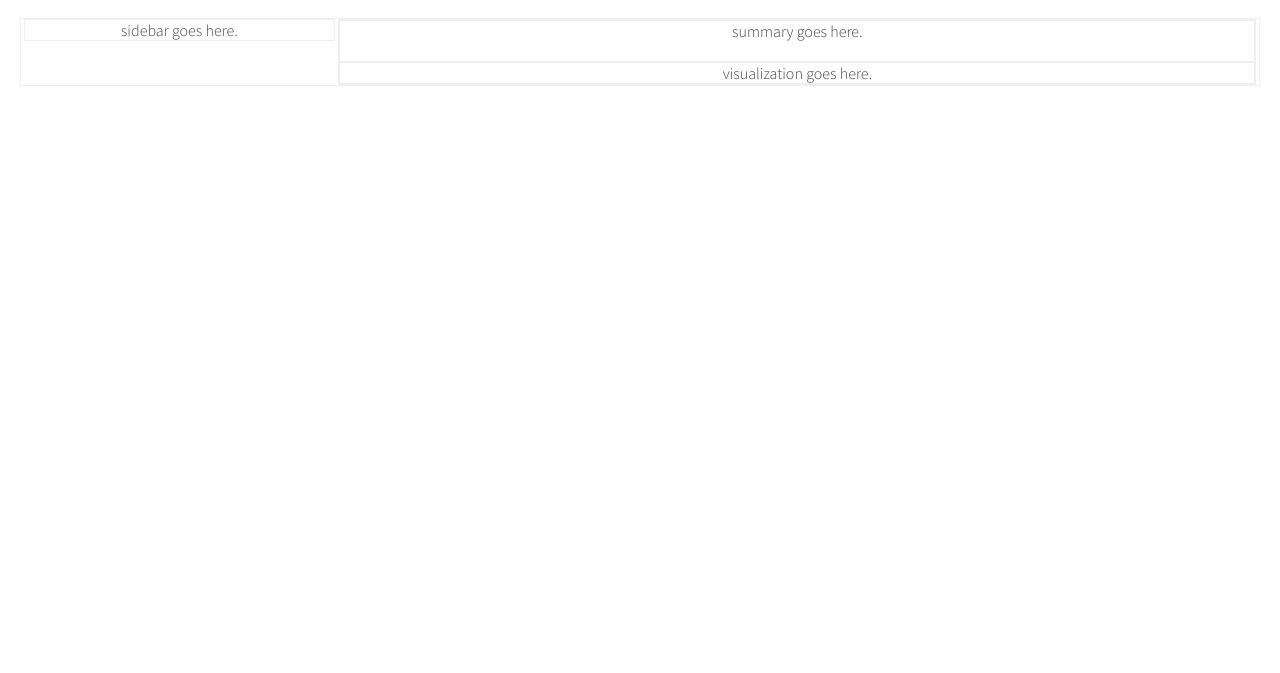
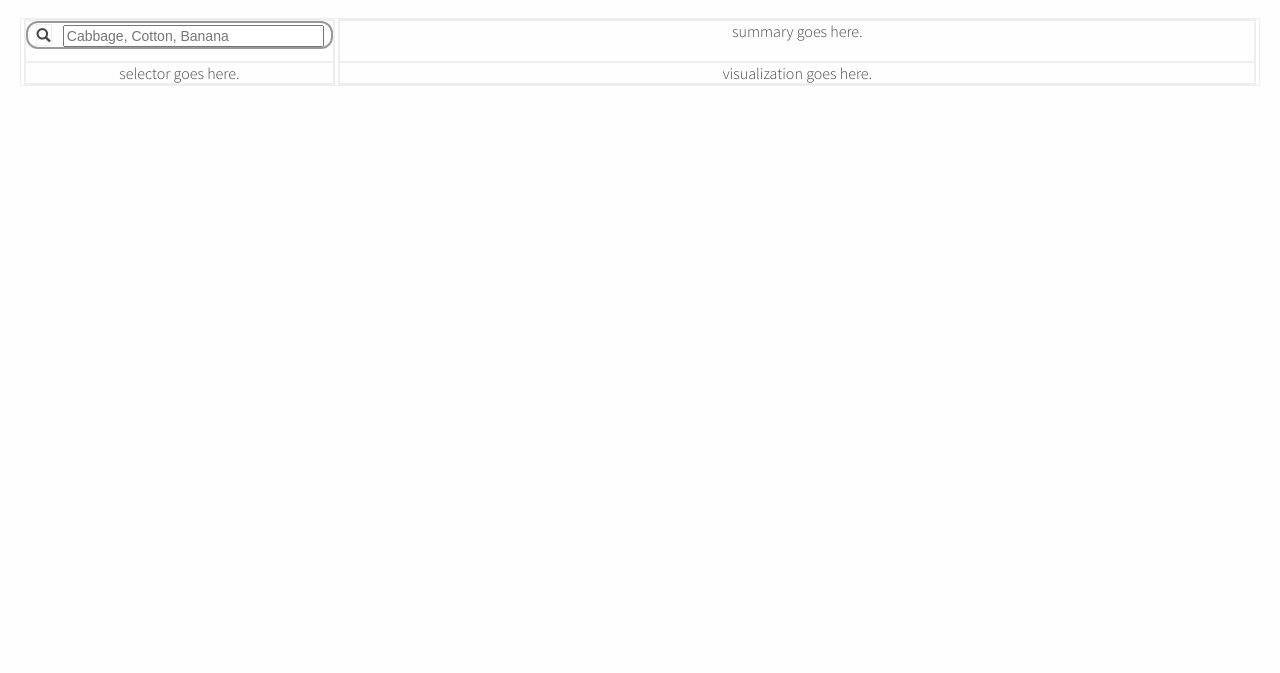
Before and after one commit to tvirot/croptrends, a plain HTML site: page index.html in a window 1280 px wide. Shown: the part 127-800 px from the top of the page. Drawn offline with Linux system fonts and the light colour scheme.

Commit message:
UI component placeholders

```diff
--- a/css/layout.css
+++ b/css/layout.css
@@ -46,6 +46,32 @@ div {
   width: 25%;
 }
 
+.search-box {
+  border-radius: 12px;
+  border: 2px solid #999;
+  height: 24px;
+  margin-bottom: 12px;
+  overflow: hidden;
+  text-align: left;
+  vertical-align: top;
+  white-space: nowrap;
+}
+
+.search-box .glyphicon {
+  display: inline-block;
+  font-size: 14px;
+  line-height: 20px;
+  margin: 0 8px;
+}
+
+.search-box input {
+  display: inline-block;
+  font-size: 14px;
+  line-height: 16px;
+  width: 90%;
+  width: calc(100% - 50px);
+}
+
 .main {
   display: inline-block;
   width: 74%;
--- a/index.html
+++ b/index.html
@@ -29,7 +29,15 @@
 
   <div class="content">
     <div class="sidebar">
-      sidebar goes here.
+      <div class="search">
+        <div class="search-box">
+          <div class="glyphicon glyphicon-search" aria-hidden="true"></div>
+          <input placeholder="Cabbage, Cotton, Banana"/>
+        </div>
+      </div>
+      <div class="collaspible-menu" id="crops">
+        selector goes here.
+      </div>
     </div>
     <div class="main">
       <div class="summary">
```
